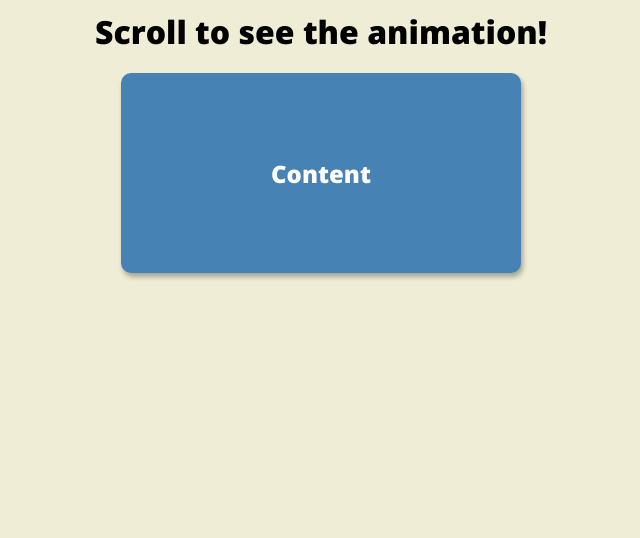
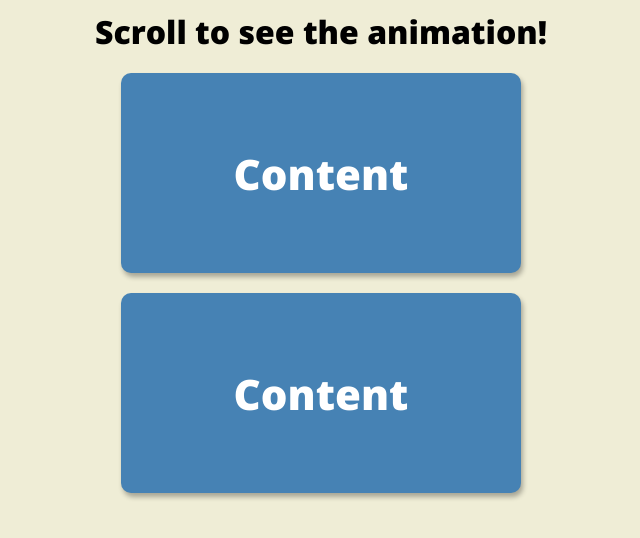
Before and after one commit to GregM1991/50-projects-in-next, a Next.js app: page /scroll-animation in a window 1280 px wide. Shown: the top 538 px of the page, without its empty margins (319-959 px from the left). Built offline with nearby package versions, Linux system fonts and the light colour scheme.

Commit message:
quick style change and JS test

```diff
--- a/pages/scroll-animation.jsx
+++ b/pages/scroll-animation.jsx
@@ -28,6 +28,14 @@ const Box = styled.div`
   box-shadow: 2px 4px 5px rgba(0, 0, 0, 0.3);
   transform: ${props => (props.show ? "translateX(0)" : "translateX(400%)")};
   transition: transform 0.4s ease;
+
+  &:nth-of-type(even) {
+    transform: ${props => (props.show ? "translateX(0)" : "translateX(-400%)")};
+  }
+
+  h2 {
+    font-size: 42px;
+  }
 `
 
 const ScrollAnimation = () => {
@@ -42,7 +50,7 @@ const ScrollAnimation = () => {
         <Box show={true}>
           <h2>Content</h2>
         </Box>
-        <Box>
+        <Box show={true}>
           <h2>Content</h2>
         </Box>
         <Box>
```
